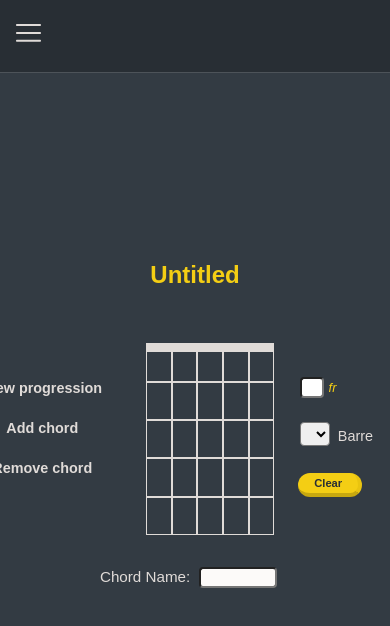
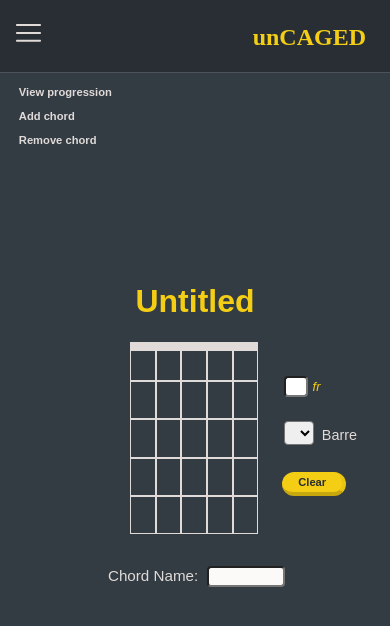
Before and after one commit to SamShubitz/CAGED-Guitar-App, a React (Vite) app: page /Customize in a window 390 px wide. Shown: the top 626 px of the page. Built offline with nearby package versions, Linux system fonts and the light colour scheme.

Commit message:
mobile styling basically complete

```diff
--- a/src/App.css
+++ b/src/App.css
@@ -34,6 +34,22 @@ body, html {
   border-bottom: 1px solid #4d5359;
   display: none;
   z-index: 1;
+  justify-content: flex-end;
+}
+
+.header > .nav-header {
+  margin-right: 1.5rem;
+  margin-bottom: .5rem;
+  align-self: center;
+}
+
+@keyframes slideOut {
+  from {
+    transform: translateX(-180px);
+  }
+  to {
+    transform: translateX(0);
+  }
 }
 
 .header-side-nav {
@@ -48,6 +64,8 @@ body, html {
   flex-direction: column;
   align-items: center;
   z-index: 1;
+  transform: translateX(-180px);
+  animation: slideOut 0.5s forwards;
 }
 
 .content {
@@ -60,7 +78,7 @@ body, html {
 
 .logo {
   width: 5rem;
-  margin-top: 4rem;
+  margin-top: 5rem;
 }
 
 h1, li {
@@ -115,6 +133,7 @@ a, .progressions {
   flex-direction: column;
   justify-content: center;
   align-items: center;
+  margin-top: 1rem;
 }
 
 .home-page {
@@ -193,7 +212,14 @@ button:hover {
 .chord-diagram {
   display: flex;
   width: 12rem;
-  margin-left: 2rem;
+  margin-left: 1rem;
+  margin-right: 1rem;
+}
+
+.caged-diagram-interface > .chord-diagram {
+  display: flex;
+  width: 12rem;
+  margin-left: 3rem;
 }
 
 .barre-fret-indicator {
@@ -334,11 +360,28 @@ button:hover {
   padding-block: .5rem;
 }
 
-.custom-button-section {
+.custom-button-section, .view, .add, .remove {
   display: flex;
   flex-direction: column;
   justify-content: center;
-  align-items: flex-start;
+  align-items: center;
+}
+
+.custom-button-section {
+  padding-bottom: 1.3rem;
+}
+
+.view-mode-buttons {
+  font-family: 'karla', sans-serif;
+  color: #E0DBD8;
+  font-size: .9rem;
+  font-weight: bolder;
+  background-color: transparent;
+  border: none;
+  width: 9rem;
+  position: relative;
+  right: 1.25rem;
+  bottom: .8rem;
 }
 
 .view-mode-button {
@@ -414,6 +457,16 @@ button:hover {
   text-align: center;
   margin-top: 7rem;
   margin-bottom: 1rem;
+}
+
+.working-progression-title {
+  font-family: "karla", sans-serif;
+  font-size: "1.5rem";
+  margin-bottom: -1rem;
+}
+
+.progression-title {
+  margin-top: 5rem;
 }
 
 .progression-list {
@@ -543,6 +596,73 @@ button:hover {
 }
 
 @media screen and (max-width: 715px) {
+
+  .view-mode-button-section {
+    top: 3rem;
+    left: 1rem;
+  }
+
+  .custom-button-section {
+    position: absolute;
+    top: 5rem;
+    left: .8rem;
+  }
+
+  .custom-button-section, .view, .add, .remove {
+    margin: 0;
+    align-items: flex-start;
+    font-size: .7rem;
+  }
+
+  .custom-fretboard {
+    margin-left: 8rem;
+  }
+
+  .chord-name-input {
+    margin-left: 1rem;
+  }
+
+  .chord-list-container {
+    top: 4.5rem;
+    left: 0;
+  }
+
+  .chord-list-container > p {
+    margin-left: 1rem;
+  }
+
+  .chord-list-container > ul {
+    padding-left: 0;
+    margin-left: 1rem;
+  }
+
+  .view-mode > ul {
+    margin-right: 2.8rem;
+  }
+
+  .progressions-page {
+    margin: 0;
+  }
+
+  .progression-title {
+    margin-top: 7rem;
+  }
+
+  .progressions-page > a > .view-mode-button {
+    position: absolute;
+    top: 4rem;
+    left: -.45rem;
+    width: 10rem;
+    font-size: .75rem;
+  }
+
+  .progressions-page > .view-mode-button:nth-child(2) {
+    position: absolute;
+    top: 5.5rem;
+    left: 0rem;
+    font-size: .75rem;
+  }
+
   .side-nav {
     display: none;
   }
--- a/src/Custom Section/CustomInterface.tsx
+++ b/src/Custom Section/CustomInterface.tsx
@@ -1,4 +1,4 @@
-import Fretboard from "../Fretboard";
+import CustomChordDiagram from "../CustomChordDiagram";
 import ViewModeInterface from "../ViewModeInterface";
 import { useState, useEffect } from "react";
 import { useLocation } from "react-router-dom";
@@ -82,101 +82,19 @@ const CustomInterface = () => {
   return (
     <div className="caged-diagram-interface">
       {!viewMode ? (
-        <>
-          <h1 style={{ fontFamily: "karla, sans-serif", fontSize: "1.5rem" }}>
-            {progressionTitle ? progressionTitle : "Untitled"}
-          </h1>
-          <div className="customize-chord-diagram">
-            <div className="chord-list-container">
-              {progression.length !== 0 && (
-                <p className="chord-list-header">Chord List</p>
-              )}
-              <ul className="chord-name-list">
-                {displayProgression.map((chord, index) => (
-                  <li key={index}>{chord.name}</li>
-                ))}
-              </ul>
-            </div>
-            <div className="custom-button-section">
-              <button className="custom-button view" onClick={toggleViewMode}>
-                View progression
-              </button>
-              <form id="save-form" className="save-form" onSubmit={handleSave}>
-                <button className="custom-button save" type="submit">
-                  Add chord
-                </button>
-              </form>
-              <button
-                className="custom-button remove"
-                onClick={handleChordClear}
-              >
-                Remove chord
-              </button>
-            </div>
-            <div className="custom-fretboard">
-              <Fretboard
-                chord={chord}
-                handleClick={handleClick}
-                customize={true}
-              />
-            </div>
-            <div className="diagram-controls">
-              <label
-                className="barre-fret-indicator"
-                htmlFor="fret-indicator-input"
-              >
-                <input
-                  className="fret-indicator-input"
-                  id="fret-indicator-input"
-                  type="text"
-                  maxLength={2}
-                  value={chord.barreIndicator}
-                  onChange={(e) =>
-                    setChord({ ...chord, barreIndicator: e.target.value })
-                  }
-                />
-                fr
-              </label>
-              <label htmlFor="barre-select">
-                <select
-                  className="barre-select"
-                  id="barre-select"
-                  onChange={(e) => handleSelect(e)}
-                >
-                  <option value=""></option>
-                  <option value="2">2</option>
-                  <option value="3">3</option>
-                  <option value="4">4</option>
-                  <option value="5">5</option>
-                  <option value="6">6</option>
-                </select>
-                <p className="barre-select-text">Barre</p>
-              </label>
-              <button className="clear-button" onClick={handleClear}>
-                Clear
-              </button>
-            </div>
-          </div>
-          <form className="chord-name-input">
-            <label htmlFor="chord-name">Chord Name: </label>
-            <input
-              type="text"
-              id="chord-name"
-              name="chord-name"
-              className="chord-name"
-              maxLength={9}
-              required
-              form="save-form"
-              value={chord.name}
-              onChange={(e) =>
-                setChord((prevChord) => ({
-                  ...prevChord,
-                  name: e.target.value,
-                }))
-              }
-            />
-          </form>
-        </>
+        <CustomChordDiagram
+          chord={chord}
+          setChord={setChord}
+          progression={progression}
+          progressionTitle={progressionTitle}
+          displayProgression={displayProgression}
+          toggleViewMode={toggleViewMode}
+          handleSave={handleSave}
+          handleSelect={handleSelect}
+          handleChordClear={handleChordClear}
+          handleClear={handleClear}
+          handleClick={handleClick}
+        />
       ) : (
         <ViewModeInterface
           progression={progression}
--- /dev/null
+++ b/src/CustomChordDiagram.tsx
@@ -0,0 +1,108 @@
+import Fretboard from "./Fretboard";
+
+const CustomChordDiagram = ({
+  chord,
+  setChord,
+  progression,
+  progressionTitle,
+  displayProgression,
+  toggleViewMode,
+  handleSave,
+  handleSelect,
+  handleChordClear,
+  handleClear,
+  handleClick,
+}) => {
+  return (
+    <>
+      <h1 className="working-progression-title">
+        {progressionTitle ? progressionTitle : "Untitled"}
+      </h1>
+      <div className="customize-chord-diagram">
+        <div className="chord-list-container">
+          {progression.length !== 0 && (
+            <p className="chord-list-header">Chord List</p>
+          )}
+          <ul className="chord-name-list">
+            {displayProgression.map((chord, index) => (
+              <li key={index}>{chord.name}</li>
+            ))}
+          </ul>
+        </div>
+        <div className="custom-button-section">
+          <button className="custom-button view" onClick={toggleViewMode}>
+            View progression
+          </button>
+          <form id="save-form" className="save-form" onSubmit={handleSave}>
+            <button className="custom-button add" type="submit">
+              Add chord
+            </button>
+          </form>
+          <button className="custom-button remove" onClick={handleChordClear}>
+            Remove chord
+          </button>
+        </div>
+        <div className="custom-fretboard">
+          <Fretboard chord={chord} handleClick={handleClick} customize={true} />
+        </div>
+        <div className="diagram-controls">
+          <label
+            className="barre-fret-indicator"
+            htmlFor="fret-indicator-input"
+          >
+            <input
+              className="fret-indicator-input"
+              id="fret-indicator-input"
+              type="text"
+              maxLength={2}
+              value={chord.barreIndicator}
+              onChange={(e) =>
+                setChord({ ...chord, barreIndicator: e.target.value })
+              }
+            />
+            fr
+          </label>
+          <label htmlFor="barre-select">
+            <select
+              className="barre-select"
+              id="barre-select"
+              onChange={(e) => handleSelect(e)}
+            >
+              <option value=""></option>
+              <option value="2">2</option>
+              <option value="3">3</option>
+              <option value="4">4</option>
+              <option value="5">5</option>
+              <option value="6">6</option>
+            </select>
+            <p className="barre-select-text">Barre</p>
+          </label>
+          <button className="clear-button" onClick={handleClear}>
+            Clear
+          </button>
+        </div>
+      </div>
+      <form className="chord-name-input">
+        <label htmlFor="chord-name">Chord Name: </label>
+        <input
+          type="text"
+          id="chord-name"
+          name="chord-name"
+          className="chord-name"
+          maxLength={9}
+          required
+          form="save-form"
+          value={chord.name}
+          onChange={(e) =>
+            setChord((prevChord) => ({
+              ...prevChord,
+              name: e.target.value,
+            }))
+          }
+        />
+      </form>
+    </>
+  );
+};
+
+export default CustomChordDiagram;
--- a/src/Header.tsx
+++ b/src/Header.tsx
@@ -19,6 +19,7 @@ const Header = () => {
     <>
       <nav className="header">
         <HamburgerIcon onClick={toggleMenu} />
+        <h1 className="nav-header">unCAGED</h1>
       </nav>
       {menuIsOpen && (
         <SideNav className={"header-side-nav"} toggleMenu={toggleMenu} />
--- a/src/Progression.tsx
+++ b/src/Progression.tsx
@@ -31,9 +31,7 @@ const Progression = () => {
   };
 
   const progressionTitle = currentProgression.map((progression, index) => (
-    <li key={index}>
-      <h1>{progression.title}</h1>
-    </li>
+    <li key={index}>{progression.title}</li>
   ));
 
   const progressionChords = currentProgression.map((progression) =>
@@ -60,7 +58,7 @@ const Progression = () => {
           Delete progression
         </button>
       )}
-      <ul style={{ marginTop: "3rem" }}>{progressionTitle}</ul>
+      <h1 className="progression-title">{progressionTitle}</h1>
       <div className="view-mode">
         <ul>{progressionChords}</ul>
       </div>
```
